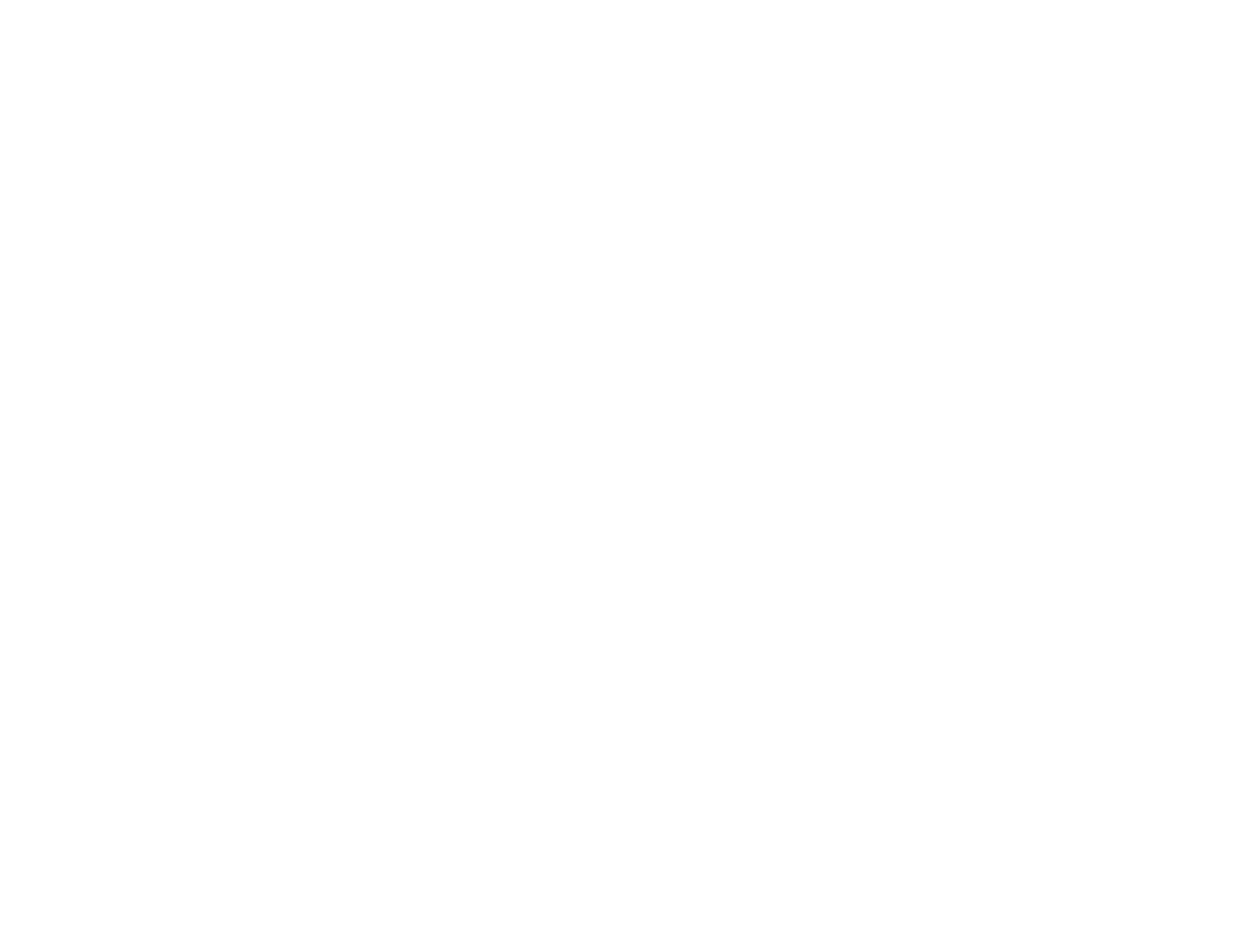
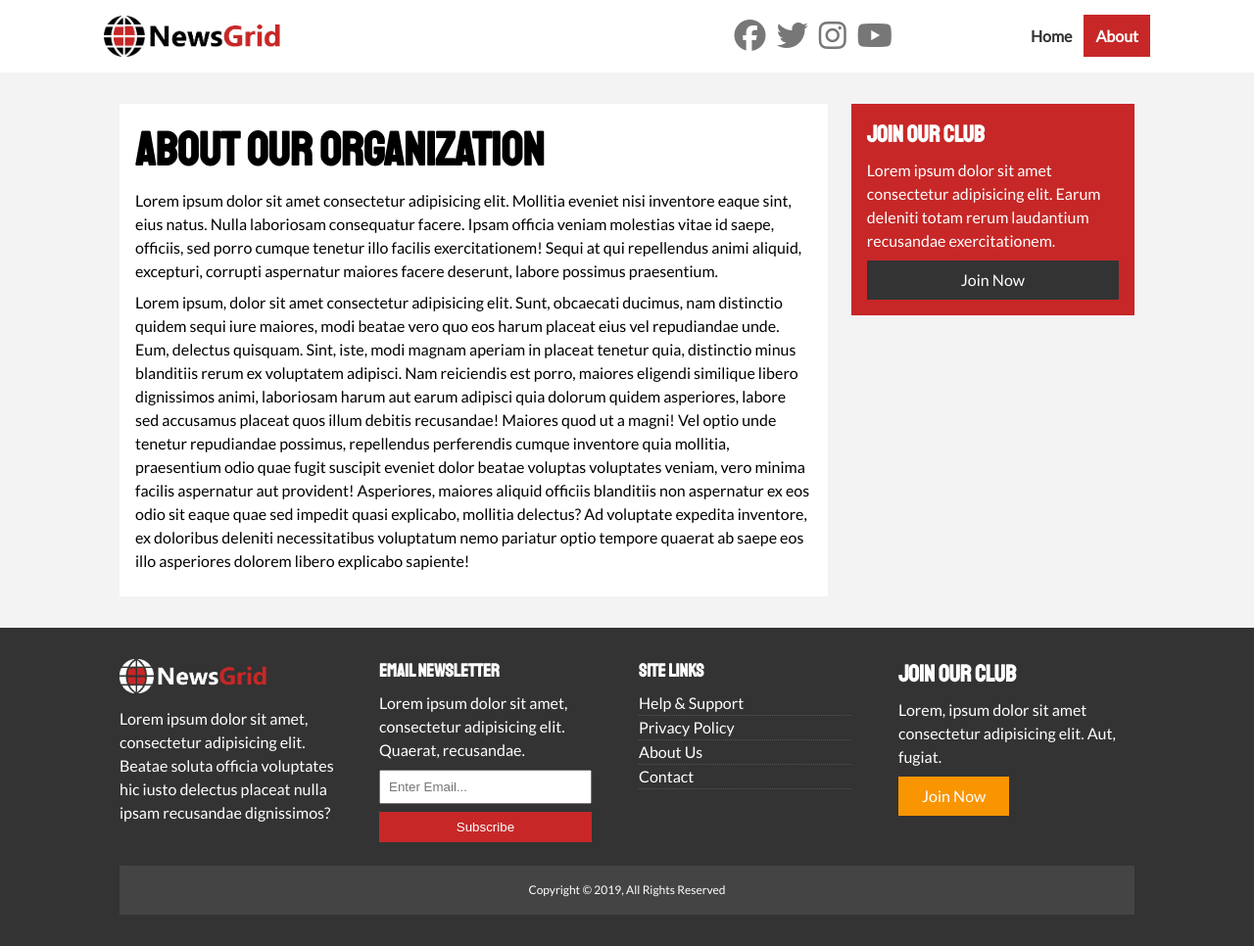
Before and after one commit to Byoo522/NewsGrid_Website_CSS_Grid, a plain HTML site: page about.html in a window 1280 px wide. Shown: the whole page at 98% size. Before the commit the page ends 800 px from the top, so only its background shows below. Drawn offline with Linux system fonts and the light colour scheme.

Commit message:
third commit

```diff
--- a/about.html
+++ b/about.html
@@ -0,0 +1,104 @@
+<!DOCTYPE html>
+<html lang="en">
+
+<head>
+    <meta charset="UTF-8">
+    <meta name="viewport" content="width=device-width, initial-scale=1.0">
+    <link href="https://fonts.googleapis.com/css2?family=Lato&display=swap" rel="stylesheet">
+    <link href="https://fonts.googleapis.com/css2?family=Lato&family=Staatliches&display=swap" rel="stylesheet">
+    <script src="https://kit.fontawesome.com/2fc815c8b6.js" crossorigin="anonymous"></script>
+    <link rel="stylesheet" href="css/style.css">
+    <link rel="stylesheet" media="screen and (max-width: 768px)" href="css/mobile.css">
+    <link rel="shortcut icon" type="image/x-icon" href="favicon.ico">
+    <title>NewsGrid | About</title>
+
+</head>
+
+<body>
+    <nav id="main-nav">
+        <div class="container">
+            <img src="img/logo.png" alt="NewsGrid" class="logo">
+            <div class="social">
+                <a href="http://facebook.com" target="_blank"><i class="fab fa-facebook fa-2x"></i></a>
+                <a href="http://twitter.com" target="_blank"><i class="fab fa-twitter fa-2x"></i></a>
+                <a href="http://instagram.com" target="_blank"><i class="fab fa-instagram fa-2x"></i></a>
+                <a href="http://youtube.com" target="_blank"><i class="fab fa-youtube fa-2x"></i></a>
+            </div>
+            <ul>
+                <li><a href="index.html">Home</a></li>
+                <li><a class="current" href="about.html">About</a></li>
+            </ul>
+        </div>
+    </nav>
+
+    <section class="about">
+        <div class="container">
+            <div class="page-container">
+                <article class="card">
+                    <h1 class="l-heading">About Our Organization</h1>
+                    <p>Lorem ipsum dolor sit amet consectetur adipisicing elit. Mollitia eveniet nisi inventore eaque
+                        sint, eius natus. Nulla laboriosam consequatur facere. Ipsam officia veniam molestias vitae id
+                        saepe, officiis, sed porro cumque tenetur illo facilis exercitationem! Sequi at qui repellendus
+                        animi aliquid, excepturi, corrupti aspernatur maiores facere deserunt, labore possimus
+                        praesentium.</p>
+                    <p>Lorem ipsum, dolor sit amet consectetur adipisicing elit. Sunt, obcaecati ducimus, nam distinctio
+                        quidem sequi iure maiores, modi beatae vero quo eos harum placeat eius vel repudiandae unde.
+                        Eum, delectus quisquam. Sint, iste, modi magnam aperiam in placeat tenetur quia, distinctio
+                        minus blanditiis rerum ex voluptatem adipisci. Nam reiciendis est porro, maiores eligendi
+                        similique libero dignissimos animi, laboriosam harum aut earum adipisci quia dolorum quidem
+                        asperiores, labore sed accusamus placeat quos illum debitis recusandae! Maiores quod ut a magni!
+                        Vel optio unde tenetur repudiandae possimus, repellendus perferendis cumque inventore quia
+                        mollitia, praesentium odio quae fugit suscipit eveniet dolor beatae voluptas voluptates veniam,
+                        vero minima facilis aspernatur aut provident! Asperiores, maiores aliquid officiis blanditiis
+                        non aspernatur ex eos odio sit eaque quae sed impedit quasi explicabo, mollitia delectus? Ad
+                        voluptate expedita inventore, ex doloribus deleniti necessitatibus voluptatum nemo pariatur
+                        optio tempore quaerat ab saepe eos illo asperiores dolorem libero explicabo sapiente!</p>
+                </article>
+                <aside class="card bg-primary">
+                    <h2>Join Our Club</h2>
+                    <p>Lorem ipsum dolor sit amet consectetur adipisicing elit. Earum deleniti totam rerum laudantium
+                        recusandae exercitationem.</p>
+                    <a href="" class="btn btn-dark btn-block">Join Now</a>
+                </aside>
+            </div>
+        </div>
+    </section>
+
+    <!-- Footer -->
+    <footer id="main-footer" class="py-2">
+        <div class="container footer-container">
+            <div>
+                <img src="img/logo_light.png" alt="NewsGrid">
+                <p>Lorem ipsum dolor sit amet, consectetur adipisicing elit. Beatae soluta officia voluptates hic iusto
+                    delectus placeat nulla ipsam recusandae dignissimos?</p>
+            </div>
+            <div>
+                <h3>Email Newsletter</h3>
+                <p>Lorem ipsum dolor sit amet, consectetur adipisicing elit. Quaerat, recusandae.</p>
+                <form>
+                    <input type="email" placeholder="Enter Email...">
+                    <input type="submit" value="Subscribe" class="btn btn-primary">
+                </form>
+            </div>
+            <div>
+                <h3>Site Links</h3>
+                <ul class="list">
+                    <li><a href="#">Help & Support</a></li>
+                    <li><a href="#">Privacy Policy</a></li>
+                    <li><a href="#">About Us</a></li>
+                    <li><a href="#">Contact</a></li>
+                </ul>
+            </div>
+            <div>
+                <h2>Join Our Club</h2>
+                <p>Lorem, ipsum dolor sit amet consectetur adipisicing elit. Aut, fugiat.</p>
+                <a href="#" class="btn btn-secondary">Join Now</a>
+            </div>
+            <div>
+                <p>Copyright &copy; 2019, All Rights Reserved</p>
+            </div>
+        </div>
+    </footer>
+</body>
+
+</html>
--- a/css/mobile.css
+++ b/css/mobile.css
@@ -0,0 +1,51 @@
+/* Navigation */
+#main-nav .social {
+    display: none;
+}
+
+#main-nav .container {
+    grid-template-columns: 1fr;
+    grid-gap: 1.2rem;
+}
+
+#main-nav ul, #main-nav .logo {
+    justify-self: center;
+}
+
+#main-nav ul li a {
+    padding: 0.50rem;
+}
+
+#home-articles .articles-container {
+    grid-template-columns: repeat(2, 1fr);
+}
+
+#home-articles .articles-container > *:first-child, #home-articles .articles-container > *:last-child {
+    grid-template-columns: 1fr;
+    grid-column: 1;
+}
+
+@media(max-width: 600px) {
+    /* Stack Grid Items */
+    #showcase .showcase-container, #home-articles .articles-container, #main-footer .footer-container {
+        grid-template-columns: 1fr;
+    }
+    #main-footer .footer-container > *:last-child {
+        grid-column: 1;
+    }
+}
+
+#main-footer .footer-container > *:first-child,
+#main-footer .footer-container > *:nth-child(2) {
+    border-bottom: #444 dotted 1px;
+    padding-bottom: 1rem;
+}
+
+.page-container {
+    grid-template-columns: 1fr;
+    text-align: center;
+}
+
+.page-container > *:first-child {
+    grid-row: 1;
+}
--- a/css/style.css
+++ b/css/style.css
@@ -133,6 +133,10 @@ h1, h2, h3, h4, h5, h6 {
 .p-2 {padding: 2rem 0}
 .p-3 {padding: 3rem 0}
 
+.l-heading {
+    font-size: 3rem;
+}
+
 .list li {
     padding: 0.5rem o;
     border-bottom: #555 dotted 1px;
@@ -141,6 +145,18 @@ h1, h2, h3, h4, h5, h6 {
 
 .list li a:hover {
     color: var(--primary-color) !important;
+}
+
+/* Inner page grid container */
+.page-container {
+    display: grid;
+    grid-template-columns: 5fr 2fr;
+    margin: 2rem 0;
+    grid-gap: 1.5rem;
+}
+
+.page-container > *:first-child {
+    grid-row: 1 / span 3;
 }
 
 /* Navigation */
@@ -245,6 +261,18 @@ h1, h2, h3, h4, h5, h6 {
     grid-column: 2 / span 2;
 }
 
+#article .meta {
+    display: flex;
+    justify-content: space-between;
+    align-items: center;
+    background: #eee;
+    padding 0.5rem;
+}
+
+article .meta .category {
+    margin-top: 0.4rem;
+}
+
 /* Footer */
 #main-footer {
     background: var(--dark-color);
```
Also changed, not shown: article.html (+123 -0 lines).
